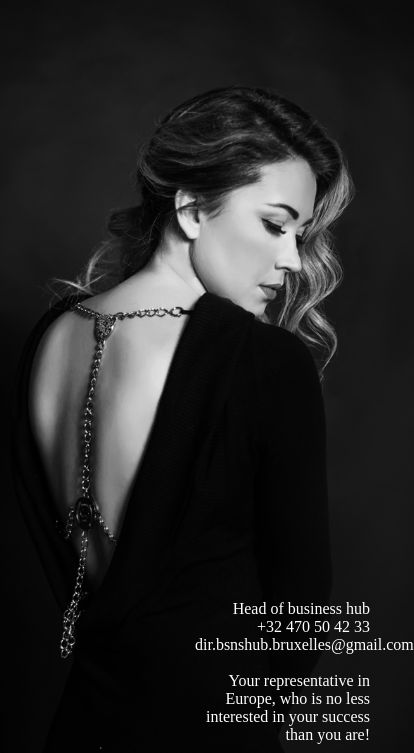
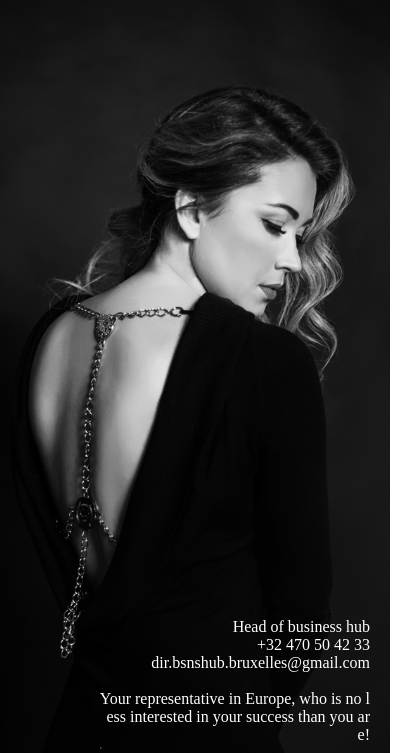
Before and after one commit to Crypto-enthusiast1/Crypto-enthusiast1.github.io, a plain HTML site: page Ksysha_visitka/index.html in a window 390 px wide. Shown: the top 753 px of the page, 414 px wide, since content can reach past the window. Drawn offline with Linux system fonts and the light colour scheme.

Commit message:
Second version

```diff
--- a/Ksysha_visitka/src/css/media.css
+++ b/Ksysha_visitka/src/css/media.css
@@ -1,3 +1,5 @@
-@media(max-width:575px){
-
+@media(max-width:575px) {
+   .description {
+      left: 25%;
+   }
 }
--- a/Ksysha_visitka/src/css/style.css
+++ b/Ksysha_visitka/src/css/style.css
@@ -13,8 +13,9 @@ a {
 
 .description {
    position: absolute;
+   word-break: break-all;
    bottom: 100px;
-   left: 50%;
+   left: 35%;
    right: 20px;
    font-size: 16px;
    text-align: right;
```
Also changed, not shown: Ksysha_visitka/index.html (+1 -1 lines).
